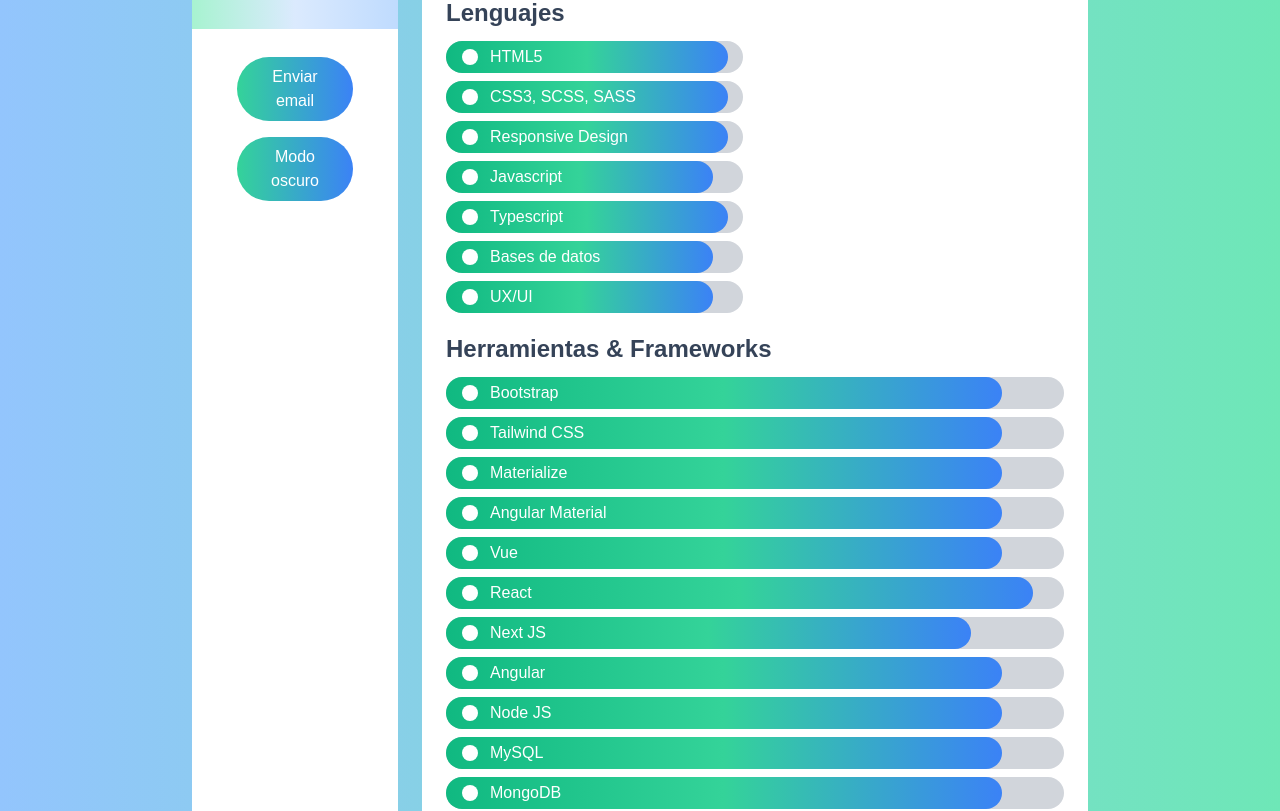
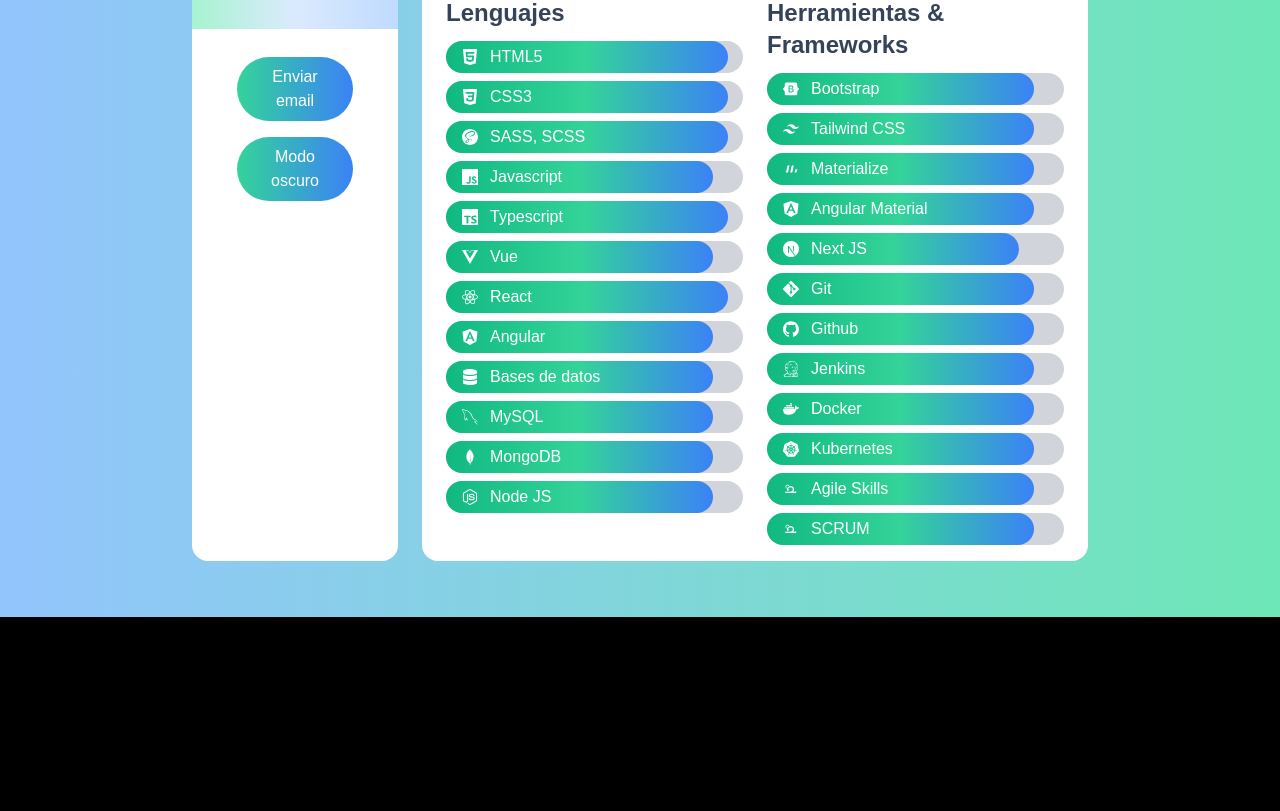
Before and after one commit to miryambathilde/portfolio-miryam-nextjs-tailwind-typescript, a Next.js app: page /resume in a window 1280 px wide. Shown: the part 643-1454 px from the top of the page. After the commit the page ends 1260 px from the top, so only its background shows below. Built offline with nearby package versions, Linux system fonts and the light colour scheme.

Commit message:
cambio iconos en data skills y resume

```diff
--- a/data.ts
+++ b/data.ts
@@ -1,8 +1,11 @@
 import { RiComputerLine } from "react-icons/ri";
-import { FaServer } from "react-icons/fa";
-import { BsCircleFill } from "react-icons/bs";
+import { FaDatabase, FaJenkins, FaServer } from "react-icons/fa";
 import { Service, Skill } from "./type";
 import { AiOutlineApi, AiOutlineAntDesign } from "react-icons/ai";
+import {SiHtml5, SiCss3, SiSass, SiJavascript, SiTypescript, SiVueDotJs, SiReact, SiAngular, SiMysql, SiMongodb, SiNodeDotJs, SiBootstrap, SiTailwindcss, SiNextDotJs, SiGithub, SiGit, SiJenkins, SiDocker, SiKubernetes} from "react-icons/si";
+import {GrMysql} from 'react-icons/gr';
+import {DiMaterializecss, DiScrum} from 'react-icons/di'
+
 
 export const services: Service[] = [
   {
@@ -35,38 +38,63 @@
 /* LANGUAGES*/
 export const languages: Skill[] = [
   {
-    Icon: BsCircleFill,
+    Icon: SiHtml5,
     name: "HTML5",
     level: "95%",
   },
   {
-    Icon: BsCircleFill,
-    name: "CSS3, SCSS, SASS",
+    Icon: SiCss3,
+    name: "CSS3",
     level: "95%",
   },
   {
-    Icon: BsCircleFill,
-    name: "Responsive Design",
+    Icon: SiSass,
+    name: "SASS, SCSS",
     level: "95%",
   },
   {
-    Icon: BsCircleFill,
+    Icon: SiJavascript,
     name: "Javascript",
     level: "90%",
   },
   {
-    Icon: BsCircleFill,
+    Icon: SiTypescript,
     name: "Typescript",
     level: "95%",
   },
   {
-    Icon: BsCircleFill,
+    Icon: SiVueDotJs,
+    name: "Vue",
+    level: "90%",
+  },
+  {
+    Icon: SiReact,
+    name: "React",
+    level: "95%",
+  },
+  {
+    Icon: SiAngular,
+    name: "Angular",
+    level: "90%",
+  },
+  {
+    Icon: FaDatabase,
     name: "Bases de datos",
     level: "90%",
   },
   {
-    Icon: BsCircleFill,
-    name: "UX/UI",
+    Icon: GrMysql,
+    name: "MySQL",
+    level: "90%",
+  },
+  {
+    Icon: SiMongodb,
+    name: "MongoDB",
+    level: "90%",
+  },
+  {
+    Icon: SiNodeDotJs,
+    name: "Node JS",
     level: "90%",
   },
 ];
@@ -74,87 +102,62 @@
 /* TOOLS */
 export const tools: Skill[] = [
   {
-    Icon: BsCircleFill,
+    Icon: SiBootstrap,
     name: "Bootstrap",
     level: "90%",
   },
   {
-    Icon: BsCircleFill,
+    Icon: SiTailwindcss,
     name: "Tailwind CSS",
     level: "90%",
   },
   {
-    Icon: BsCircleFill,
+    Icon: DiMaterializecss,
     name: "Materialize",
     level: "90%",
   },
   {
-    Icon: BsCircleFill,
+    Icon: SiAngular,
     name: "Angular Material",
     level: "90%",
   },
   {
-    Icon: BsCircleFill,
-    name: "Vue",
-    level: "90%",
-  },
-  {
-    Icon: BsCircleFill,
-    name: "React",
-    level: "95%",
-  },
-  {
-    Icon: BsCircleFill,
+    Icon: SiNextDotJs,
     name: "Next JS",
     level: "85%",
   },
   {
-    Icon: BsCircleFill,
-    name: "Angular",
+    Icon: SiGit,
+    name: "Git",
     level: "90%",
   },
   {
-    Icon: BsCircleFill,
-    name: "Node JS",
+    Icon: SiGithub,
+    name: "Github",
     level: "90%",
   },
   {
-    Icon: BsCircleFill,
-    name: "MySQL",
-    level: "90%",
-  },
-  {
-    Icon: BsCircleFill,
-    name: "MongoDB",
-    level: "90%",
-  },
-  {
-    Icon: BsCircleFill,
-    name: "Git-Github",
-    level: "90%",
-  },
-  {
-    Icon: BsCircleFill,
+    Icon: FaJenkins,
     name: "Jenkins",
     level: "90%",
   },
   {
-    Icon: BsCircleFill,
+    Icon: SiDocker,
     name: "Docker",
     level: "90%",
   },
   {
-    Icon: BsCircleFill,
+    Icon: SiKubernetes,
     name: "Kubernetes",
     level: "90%",
   },
   {
-    Icon: BsCircleFill,
+    Icon: DiScrum,
     name: "Agile Skills",
     level: "90%",
   },
   {
-    Icon: BsCircleFill,
+    Icon: DiScrum,
     name: "SCRUM",
     level: "90%",
   },
--- a/pages/resume.tsx
+++ b/pages/resume.tsx
@@ -54,8 +54,7 @@
 						))}
 					</div>
 				</div>
-			</div>
-      <div>
+				<div>
 					<h5 className='my-3 text-2xl font-bold'>Herramientas & Frameworks</h5>
 					<div className='my-2'>
 						{tools.map((tool) => (
@@ -63,6 +62,7 @@
 						))}
 					</div>
 				</div>
+			</div>
 		</div>
 	);
 };
```
